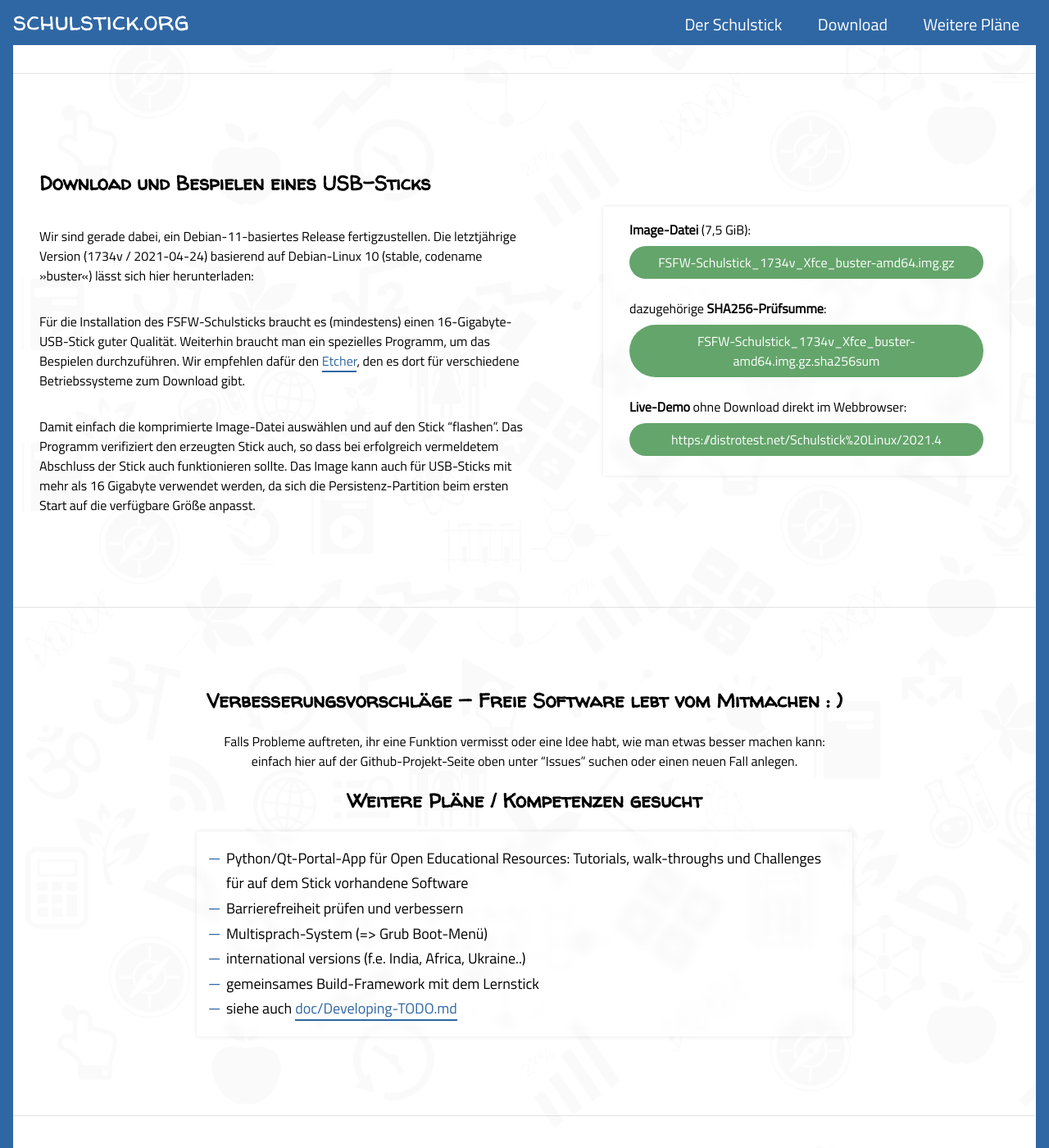
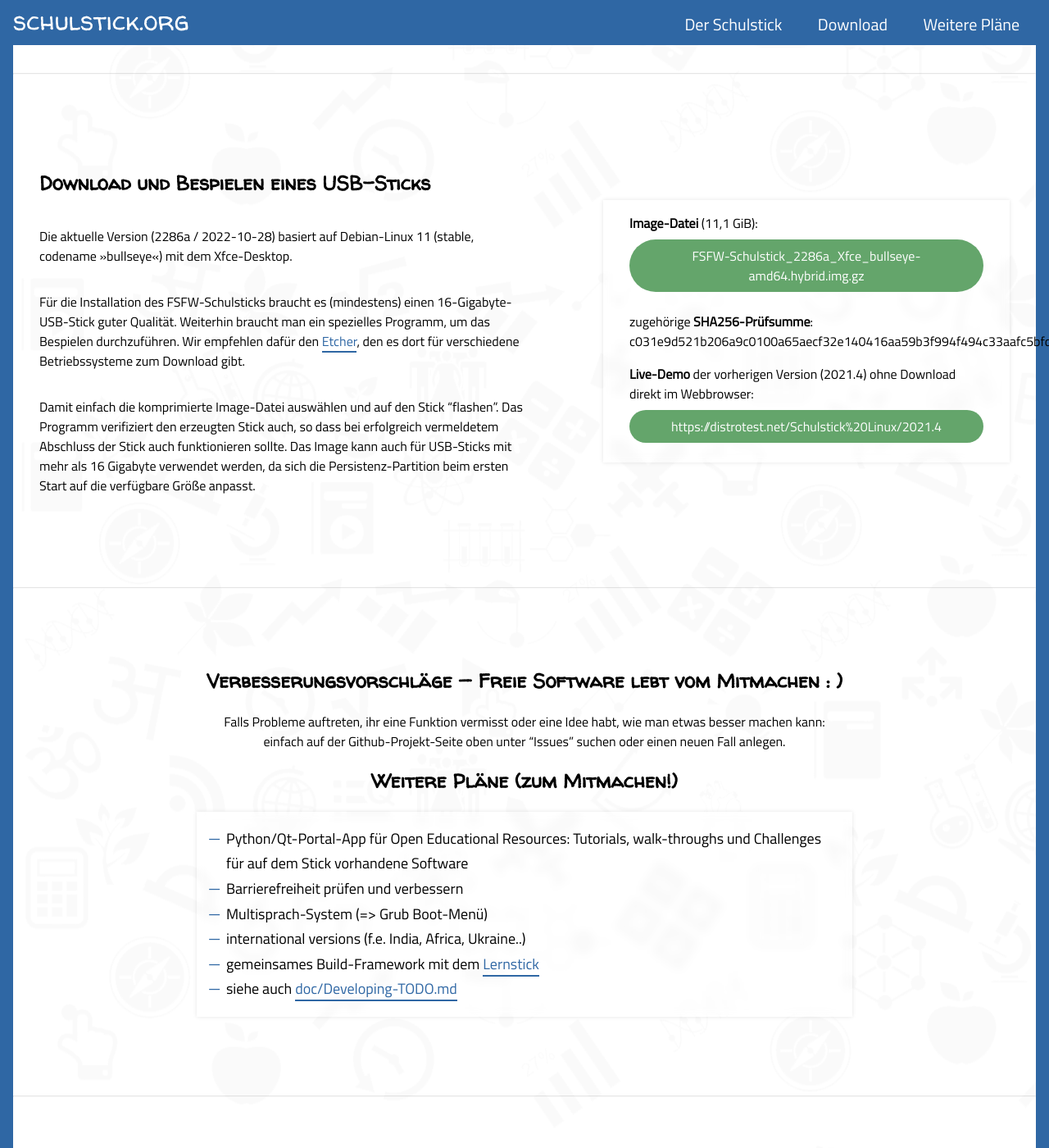
Before and after one commit to fsfw-dresden/schulstick-page, a Jekyll site: the page built from index.md, in a window 1280 px wide and 1400 px high, scrolled down 1251 px. Shown: the whole window at 82% size. Built offline with Jekyll 4.4.1, drawn with Linux system fonts in a browser that asks for light colours; some of the changed text lies outside the part shown.

Commit message:
Neue Image-Version verlinkt und kleinere Textänderungen

```diff
--- a/index.md
+++ b/index.md
@@ -26,23 +26,20 @@ Füllen Sie dafür einfach unser [Web-Formular](https://survey.opensourceecology
 <section class="two-columns" markdown="1">
 
 ## Download und Bespielen eines USB-Sticks
-Wir sind gerade dabei, ein Debian-11-basiertes Release fertigzustellen.
-Die letztjährige Version (1734v / 2021-04-24) basierend auf Debian-Linux 10 (stable, codename »buster«) lässt sich hier herunterladen:
+Die aktuelle Version (2286a / 2022-10-28) basiert auf Debian-Linux 11 (stable, codename »bullseye«) mit dem Xfce-Desktop.
 
 Für die Installation des FSFW-Schulsticks braucht es (mindestens) einen 16-Gigabyte-USB-Stick guter Qualität. Weiterhin braucht man ein spezielles Programm, um das Bespielen durchzuführen. Wir empfehlen dafür den [Etcher](https://www.balena.io/etcher/), den es dort für verschiedene Betriebssysteme zum Download gibt.
 
 Damit einfach die komprimierte Image-Datei auswählen und auf den Stick "flashen". Das Programm verifiziert den erzeugten Stick auch, so dass bei erfolgreich vermeldetem Abschluss der Stick auch funktionieren sollte.
 Das Image kann auch für USB-Sticks mit mehr als 16 Gigabyte verwendet werden, da sich die Persistenz-Partition beim ersten Start auf die verfügbare Größe anpasst.
 
-> **Image-Datei** (7,5 GiB):
+> **Image-Datei** (11,1 GiB):
 >
-> [FSFW-Schulstick_1734v_Xfce_buster-amd64.img.gz](https://web.fsr.mw.tu-dresden.de/dateien/FSFW_Schulstick_2021/FSFW-Schulstick_1734v_Xfce_buster-amd64.img.gz)
+> [FSFW-Schulstick_2286a_Xfce_bullseye-amd64.hybrid.img.gz](https://ftp.inf.tu-dresden.de/os/FSFW/FSFW-Schulstick_2286a_Xfce_bullseye-amd64.hybrid.img.gz)
 >
-> dazugehörige **SHA256-Prüfsumme**:
+> zugehörige **SHA256-Prüfsumme**: c031e9d521b206a9c0100a65aecf32e140416aa59b3f994f494c33aafc5bfd4f
 >
-> [FSFW-Schulstick_1734v_Xfce_buster-amd64.img.gz.sha256sum](https://web.fsr.mw.tu-dresden.de/dateien/FSFW_Schulstick_2021/FSFW-Schulstick_1734v_Xfce_buster-amd64.img.gz.sha256sum)
->
-> **Live-Demo** ohne Download direkt im Webbrowser:
+> **Live-Demo** der vorherigen Version (2021.4) ohne Download direkt im Webbrowser:
 >
 > [https://distrotest.net/Schulstick%20Linux/2021.4](https://distrotest.net/Schulstick%20Linux/2021.4)
 {: .downloads .right}
@@ -54,21 +51,21 @@ Das Image kann auch für USB-Sticks mit mehr als 16 Gigabyte verwendet werden, d
 ## Verbesserungsvorschläge — Freie Software lebt vom Mitmachen : )
 
 Falls Probleme auftreten, ihr eine Funktion vermisst oder eine Idee habt, wie man etwas besser machen kann:<br/>
-einfach hier auf der Github-Projekt-Seite oben unter "Issues" suchen oder einen neuen Fall anlegen.
+einfach auf der Github-Projekt-Seite oben unter "Issues" suchen oder einen neuen Fall anlegen.
 
-## Weitere Pläne / Kompetenzen gesucht
+## Weitere Pläne (zum Mitmachen!)
 - Python/Qt-Portal-App für Open Educational Resources: Tutorials, walk-throughs und Challenges für auf dem Stick vorhandene Software
 - Barrierefreiheit prüfen und verbessern
 - Multisprach-System (=> Grub Boot-Menü)
 - international versions (f.e. India, Africa, Ukraine..)
-- gemeinsames Build-Framework mit dem Lernstick
+- gemeinsames Build-Framework mit dem [Lernstick](https://lernstick.ch/)
 - siehe auch [doc/Developing-TODO.md](/doc/Developing-TODO.md)
 
 </section>
 ---
 <section class="centered" markdown="1">
 
-## Videos(Test)
+## Kurzvorstellung des FSFW-Stick-Projekts
 
 {% include video.html youtubeid="9XeJtgMcmKk" %}
 
```
